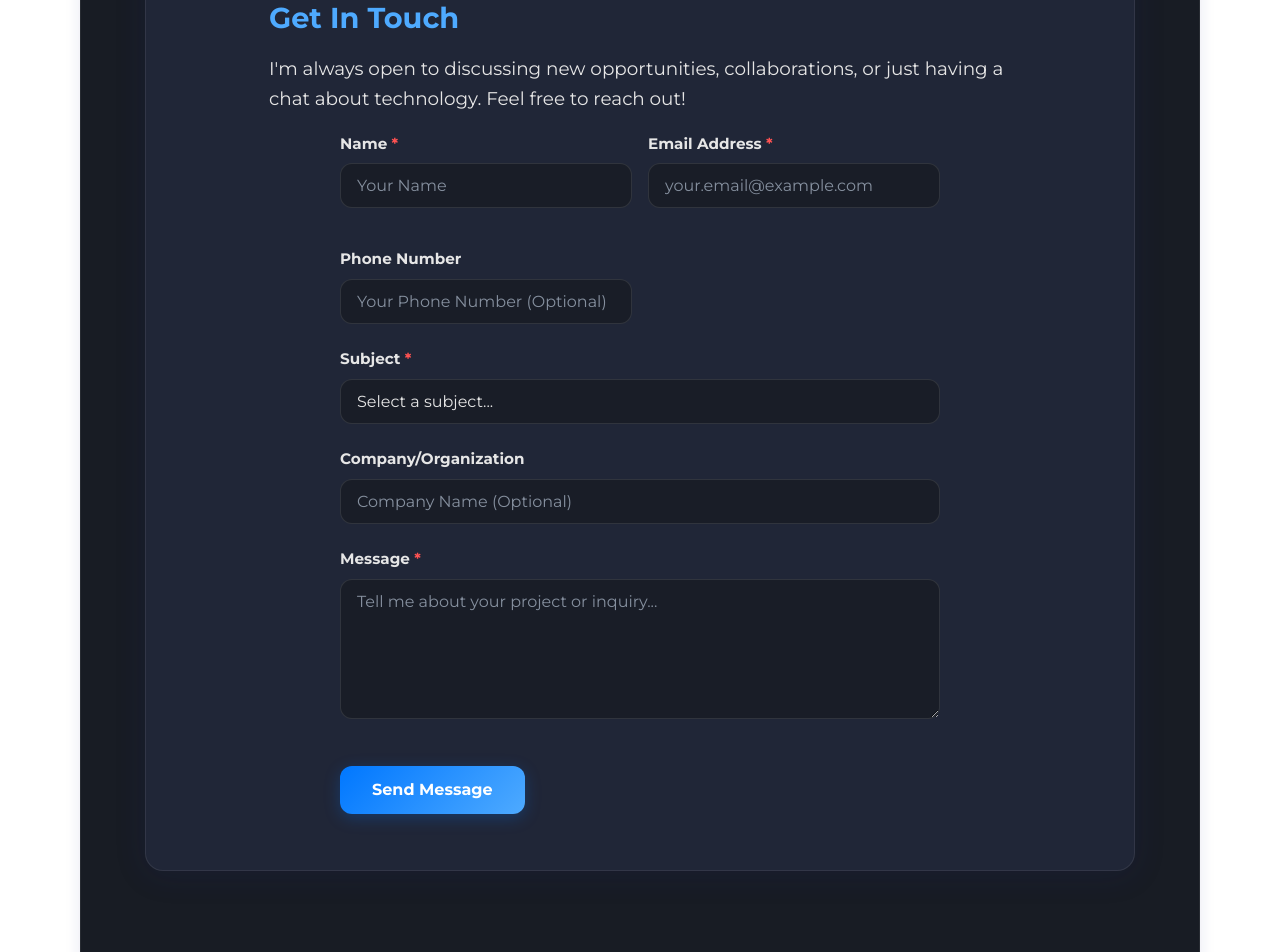
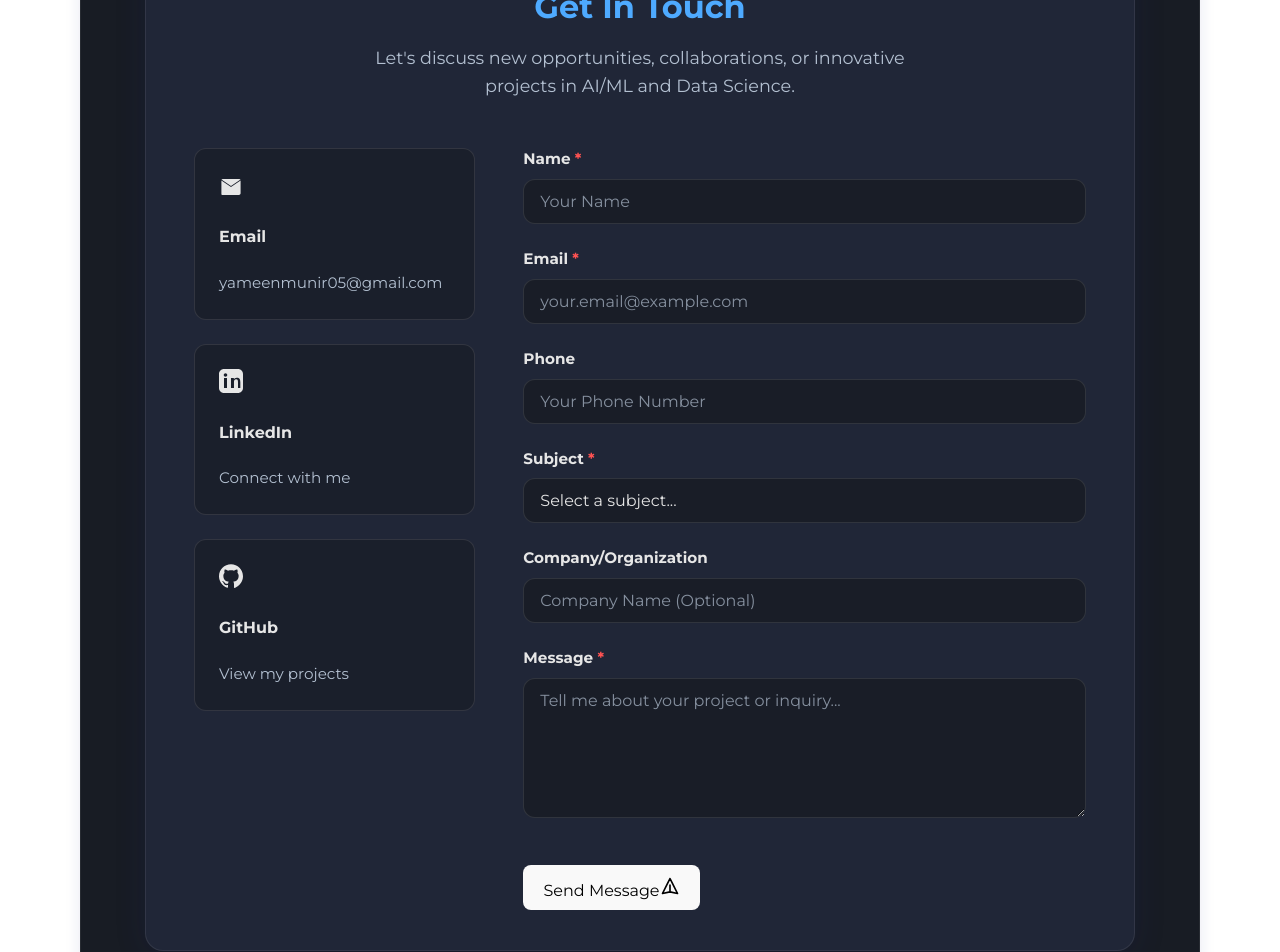
Before and after one commit to YameenMunir/Portfolio-Website, a React (Vite) app: page / in a window 1280 px wide. Shown: the part 3740-4692 px from the top of the page. Built offline with nearby package versions, Linux system fonts and the light colour scheme.

Commit message:
feat: redesign contact section with modern layout and improved styling for better user engagement

```diff
--- a/src/App.css
+++ b/src/App.css
@@ -1055,65 +1055,154 @@ h3 {
   animation: float 2s ease-in-out infinite;
 }
 
-/* Project Details Styles */
-.project-details {
-  margin: 20px 0;
-  padding-top: 20px;
-  border-top: 1px solid rgba(255, 255, 255, 0.1);
-}
-
-.project-details h5 {
-  color: var(--text-primary);
-  font-size: 16px;
-  margin: 15px 0 10px;
-}
-
-.project-details ul {
-  list-style: none;
-  padding: 0;
-  margin: 0 0 15px;
-}
-
-.project-details li {
-  color: var(--text-secondary);
-  font-size: 14px;
-  margin-bottom: 5px;
-  padding-left: 15px;
+/* Modern Contact Section Styles */
+.contact-section-wrapper {
+  background: rgba(35, 40, 59, 0.85);
+  border-radius: 18px;
+  box-shadow: 0 4px 32px 0 rgba(31, 38, 135, 0.13);
+  margin-bottom: 2rem;
+  padding: 2.5rem 3rem;
   position: relative;
-}
-
-.project-details li:before {
-  content: '▹';
+  border: 1.5px solid rgba(255,255,255,0.08);
+  transition: all 0.3s ease;
+}
+
+.contact-header {
+  text-align: center;
+  margin-bottom: 3rem;
+}
+
+.contact-header h3 {
+  color: #4eaaff;
+  margin-bottom: 1rem;
+  font-size: 2rem;
+  font-weight: 600;
+}
+
+.contact-subtitle {
+  color: #b3c0d1;
+  font-size: 1.1rem;
+  line-height: 1.6;
+  max-width: 600px;
+  margin: 0 auto;
+}
+
+.contact-content {
+  display: grid;
+  grid-template-columns: 1fr 2fr;
+  gap: 3rem;
+  align-items: start;
+}
+
+.contact-info-cards {
+  display: flex;
+  flex-direction: column;
+  gap: 1.5rem;
+}
+
+.contact-card {
+  background: rgba(24, 28, 36, 0.6);
+  border-radius: 12px;
+  padding: 1.5rem;
+  border: 1px solid rgba(255,255,255,0.1);
+  transition: all 0.3s cubic-bezier(0.4, 0, 0.2, 1);
+  position: relative;
+  overflow: hidden;
+  cursor: pointer;
+}
+
+.contact-card::before {
+  content: '';
   position: absolute;
-  left: 0;
-  color: var(--main-color);
-}
-
-.project-actions {
-  display: flex;
-  align-items: center;
-  gap: 15px;
-  margin-top: 10px;
-}
-
-.details-button {
-  display: inline-block;
-  margin-top: 0.5rem;
+  top: 0;
+  left: -100%;
+  width: 100%;
+  height: 100%;
+  background: linear-gradient(90deg, transparent, rgba(78, 170, 255, 0.1), transparent);
+  transition: left 0.5s ease;
+}
+
+.contact-card-link:hover .contact-card::before {
+  left: 100%;
+}
+
+.contact-card-link {
+  text-decoration: none;
+  color: inherit;
+  display: block;
+  cursor: pointer;
+}
+
+.contact-card-link:hover .contact-card {
+  background: rgba(35, 40, 59, 0.8);
+  border-color: rgba(78, 170, 255, 0.3);
+  transform: translateY(-2px);
+  box-shadow: 0 8px 25px rgba(78, 170, 255, 0.15);
+}
+
+.contact-card-content span {
+  color: #b3c0d1;
+  text-decoration: none;
+  transition: color 0.3s ease;
+  font-size: 0.95rem;
+}
+
+.contact-card-link:hover .contact-card-content span {
   color: #4eaaff;
-  background: #181c24;
-  border: 1px solid #4eaaff;
-  border-radius: 6px;
-  padding: 0.3rem 1rem;
-  font-size: 1rem;
-  font-weight: 500;
-  text-decoration: none;
-  transition: background 0.2s, color 0.2s;
-  cursor: pointer;
-}
-
-.details-button:hover {
-  background: #4eaaff;
-  color: #181c24;
+}
+
+/* Mobile responsiveness */
+@media (max-width: 968px) {
+  .contact-content {
+    grid-template-columns: 1fr;
+    gap: 2rem;
+  }
+
+  .contact-info-cards {
+    grid-template-columns: repeat(auto-fit, minmax(250px, 1fr));
+    display: grid;
+  }
+}
+
+@media (max-width: 768px) {
+  .contact-section-wrapper {
+    padding: 2rem 1.5rem;
+  }
+
+  .contact-form-container {
+    padding: 1.5rem;
+  }
+
+  .form-grid {
+    grid-template-columns: 1fr;
+    gap: 1rem;
+  }
+
+  .contact-info-cards {
+    grid-template-columns: 1fr;
+  }
+
+  .contact-header h3 {
+    font-size: 1.6rem;
+  }
+
+  .contact-subtitle {
+    font-size: 1rem;
+  }
+}
+
+@media (max-width: 480px) {
+  .contact-section-wrapper {
+    padding: 1.5rem 1rem;
+  }
+
+  .contact-card {
+    padding: 1rem;
+  }
+
+  .contact-form-container {
+    padding: 1rem;
+  }
 }
 
 /* ===== MOBILE PORTRAIT SPECIFIC FIXES ===== */
--- a/src/components/Contact.jsx
+++ b/src/components/Contact.jsx
@@ -59,22 +59,66 @@ const Contact = () => {
   };
 
   return (
-    <section className="contact-form-section">
-      <div className="container">
+    <div className="contact-section-wrapper">
+      <div className="contact-header">
         <h3>Get In Touch</h3>
-        <p className="lead">
-          I'm always open to discussing new opportunities, collaborations, or just having a chat about technology.
-          Feel free to reach out!
+        <p className="contact-subtitle">
+          Let's discuss new opportunities, collaborations, or innovative projects in AI/ML and Data Science.
         </p>
+      </div>
 
-        <form className="contact-form" onSubmit={handleSubmit}>
+      <div className="contact-content">
+        <div className="contact-info-cards">
+          <a href="mailto:yameenmunir05@gmail.com" className="contact-card-link">
+            <div className="contact-card">
+              <div className="contact-card-icon">
+                <svg width="24" height="24" fill="currentColor" viewBox="0 0 24 24">
+                  <path d="M12 13.065 2.4 6.6A2 2 0 0 1 4 6h16a2 2 0 0 1 1.6.6l-9.6 6.465Zm-9.6 7.335V7.47l9.6 6.465 9.6-6.465v12.93A2 2 0 0 1 20 22H4a2 2 0 0 1-1.6-.6Z"/>
+                </svg>
+              </div>
+              <div className="contact-card-content">
+                <h4>Email</h4>
+                <span>yameenmunir05@gmail.com</span>
+              </div>
+            </div>
+          </a>
+
+          <a href="https://www.linkedin.com/in/yameen-munir/" target="_blank" rel="noopener noreferrer" className="contact-card-link">
+            <div className="contact-card">
+              <div className="contact-card-icon">
+                <svg width="24" height="24" fill="currentColor" viewBox="0 0 24 24">
+                  <path d="M19 0h-14c-2.761 0-5 2.239-5 5v14c0 2.761 2.239 5 5 5h14c2.762 0 5-2.239 5-5v-14c0-2.761-2.238-5-5-5zm-11 19h-3v-10h3v10zm-1.5-11.268c-.966 0-1.75-.784-1.75-1.75s.784-1.75 1.75-1.75 1.75.784 1.75 1.75-.784 1.75-1.75 1.75zm15.5 11.268h-3v-5.604c0-1.337-.025-3.063-1.868-3.063-1.868 0-2.154 1.459-2.154 2.967v5.7h-3v-10h2.881v1.367h.041c.401-.761 1.379-1.563 2.838-1.563 3.034 0 3.595 1.997 3.595 4.59v5.606z"/>
+                </svg>
+              </div>
+              <div className="contact-card-content">
+                <h4>LinkedIn</h4>
+                <span>Connect with me</span>
+              </div>
+            </div>
+          </a>
+
+          <a href="https://github.com/YameenMunir" target="_blank" rel="noopener noreferrer" className="contact-card-link">
+            <div className="contact-card">
+              <div className="contact-card-icon">
+                <svg width="24" height="24" fill="currentColor" viewBox="0 0 24 24">
+                  <path d="M12 .297c-6.63 0-12 5.373-12 12 0 5.303 3.438 9.8 8.205 11.387.6.113.82-.258.82-.577 0-.285-.01-1.04-.015-2.04-3.338.724-4.042-1.416-4.042-1.416-.546-1.387-1.333-1.756-1.333-1.756-1.089-.745.084-.729.084-.729 1.205.084 1.84 1.236 1.84 1.236 1.07 1.834 2.809 1.304 3.495.997.108-.775.418-1.305.762-1.605-2.665-.305-5.466-1.334-5.466-5.931 0-1.31.469-2.381 1.236-3.221-.124-.303-.535-1.523.117-3.176 0 0 1.008-.322 3.301 1.23.957-.266 1.983-.399 3.003-.404 1.02.005 2.047.138 3.006.404 2.291-1.553 3.297-1.23 3.297-1.23.653 1.653.242 2.873.119 3.176.77.84 1.235 1.911 1.235 3.221 0 4.609-2.803 5.624-5.475 5.921.43.371.823 1.102.823 2.222 0 1.606-.014 2.898-.014 3.293 0 .322.216.694.825.576C20.565 22.092 24 17.592 24 12.297c0-6.627-5.373-12-12-12"/>
+                </svg>
+              </div>
+              <div className="contact-card-content">
+                <h4>GitHub</h4>
+                <span>View my projects</span>
+              </div>
+            </div>
+          </a>
+        </div>
+
+        <div className="contact-form-container">
+          <form className="modern-contact-form" onSubmit={handleSubmit}>
             <input type="hidden" name="access_key" value="1eda9ba9-2c08-4abf-8464-3a1c0406f7d5" />
 
-          <div className="form-row">
+            <div className="form-grid">
               <div className="form-group">
-              <label htmlFor="name">
-                Name <span className="required">*</span>
-              </label>
+                <label htmlFor="name">Name <span className="required">*</span></label>
                 <input
                   type="text"
                   id="name"
@@ -87,9 +131,7 @@ const Contact = () => {
               </div>
 
               <div className="form-group">
-              <label htmlFor="email">
-                Email Address <span className="required">*</span>
-              </label>
+                <label htmlFor="email">Email <span className="required">*</span></label>
                 <input
                   type="email"
                   id="email"
@@ -100,22 +142,21 @@ const Contact = () => {
                   required
                 />
               </div>
+            </div>
 
+            <div className="form-grid">
               <div className="form-group">
-              <label htmlFor="phone">
-                Phone Number
-              </label>
+                <label htmlFor="phone">Phone</label>
                 <input
                   type="tel"
                   id="phone"
                   name="phone"
                   value={formData.phone}
                   onChange={handleChange}
-                placeholder="Your Phone Number (Optional)"
+                  placeholder="Your Phone Number"
                   pattern="[+0-9\-() ]{7,20}"
                   autoComplete="tel"
                 />
-            </div>
               </div>
 
               <div className="form-group">
@@ -135,6 +176,7 @@ const Contact = () => {
                   <option value="Other">Other</option>
                 </select>
               </div>
+            </div>
 
             <div className="form-group">
               <label htmlFor="company">Company/Organization</label>
@@ -149,9 +191,7 @@ const Contact = () => {
             </div>
 
             <div className="form-group">
-            <label htmlFor="message">
-              Message <span className="required">*</span>
-            </label>
+              <label htmlFor="message">Message <span className="required">*</span></label>
               <textarea
                 id="message"
                 name="message"
@@ -167,26 +207,36 @@ const Contact = () => {
 
             <button
               type="submit"
-            className="submit-btn"
+              className="modern-submit-btn"
               disabled={isSubmitting}
             >
-            {isSubmitting ? 'Sending...' : 'Send Message'}
+              <span>{isSubmitting ? 'Sending...' : 'Send Message'}</span>
+              <svg width="20" height="20" fill="none" stroke="currentColor" viewBox="0 0 24 24">
+                <path strokeLinecap="round" strokeLinejoin="round" strokeWidth={2} d="M12 19l9 2-9-18-9 18 9-2zm0 0v-8" />
+              </svg>
             </button>
 
             {showSuccess && (
-            <div className="success-message show">
+              <div className="modern-success-message show">
+                <svg width="20" height="20" fill="currentColor" viewBox="0 0 24 24">
+                  <path d="M9 12l2 2 4-4m6 2a9 9 0 11-18 0 9 9 0 0118 0z"/>
+                </svg>
                 Thank you for your message! I'll get back to you shortly.
               </div>
             )}
 
             {showError && (
-            <div className="error-message">
+              <div className="modern-error-message">
+                <svg width="20" height="20" fill="currentColor" viewBox="0 0 24 24">
+                  <path d="M12 8v4m0 4h.01M21 12a9 9 0 11-18 0 9 9 0 0118 0z"/>
+                </svg>
                 Something went wrong. Please try again or contact me directly.
               </div>
             )}
           </form>
         </div>
-    </section>
+      </div>
+    </div>
   );
 };
 
```
Lines whose indentation alone changed are shown as unchanged.
